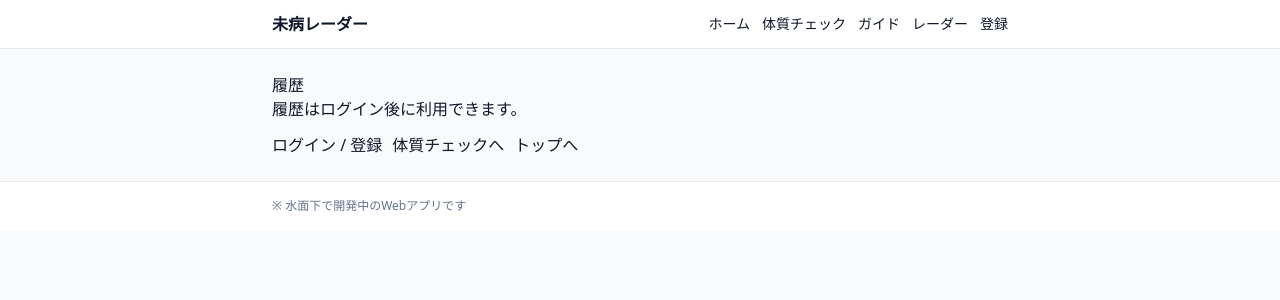
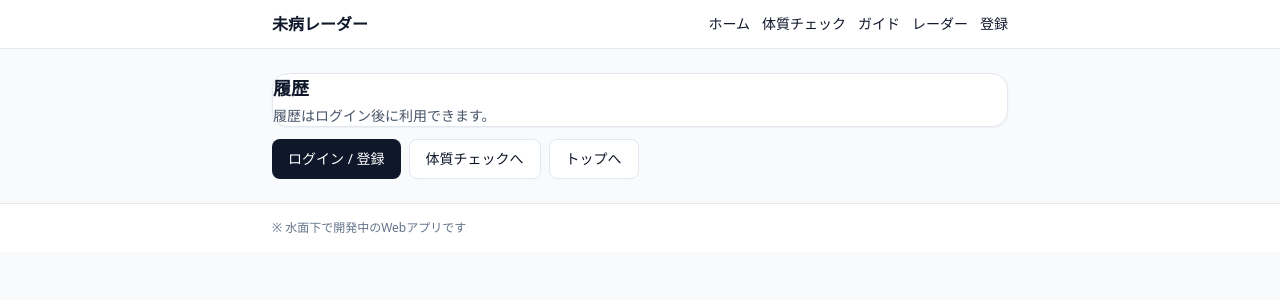
Before and after one commit to totonoucare/totonoucare-webapp, a Next.js app: page /history in a window 1280 px wide. Shown: the top 300 px of the page. Built offline with nearby package versions, Linux system fonts and the light colour scheme; no server answers.

Commit message:
Update page.js

```diff
--- a/app/history/page.js
+++ b/app/history/page.js
@@ -2,6 +2,9 @@
 
 import { useEffect, useState } from "react";
 import { supabase } from "@/lib/supabaseClient";
+import Card from "@/components/ui/Card";
+import Button from "@/components/ui/Button";
+import { SYMPTOM_LABELS, getCoreLabel } from "@/lib/diagnosis/v2/labels";
 
 export default function HistoryPage() {
   const [session, setSession] = useState(null);
@@ -27,10 +30,12 @@ export default function HistoryPage() {
           return;
         }
 
-        const userId = s.user?.id;
-        const res = await fetch(`/api/assessments/list?user_id=${encodeURIComponent(userId)}&limit=50`);
+        const token = s.access_token;
+        const res = await fetch(`/api/diagnosis/v2/events/list?limit=50`, {
+          headers: { Authorization: `Bearer ${token}` },
+        });
+
         const json = await res.json().catch(() => ({}));
-
         if (!res.ok) {
           setMsg(json?.error || "履歴の取得に失敗しました。");
           setLoading(false);
@@ -62,73 +67,93 @@ export default function HistoryPage() {
 
   if (loading) {
     return (
-      <div className="card">
-        <h1>履歴</h1>
-        <p className="small">読み込み中…</p>
-      </div>
+      <Card>
+        <h1 className="text-lg font-semibold">履歴</h1>
+        <p className="text-sm text-slate-600 mt-1">読み込み中…</p>
+      </Card>
     );
   }
 
   if (!session) {
     return (
-      <div className="card">
-        <h1>履歴</h1>
-        <p className="small">履歴はログイン後に利用できます。</p>
-        <div style={{ display: "flex", gap: 10, flexWrap: "wrap", marginTop: 12 }}>
-          <a className="btn primary" href="/signup">ログイン / 登録</a>
-          <a className="btn" href="/check">体質チェックへ</a>
-          <a className="btn" href="/">トップへ</a>
+      <div className="space-y-3">
+        <Card>
+          <h1 className="text-lg font-semibold">履歴</h1>
+          <p className="text-sm text-slate-600 mt-1">
+            履歴はログイン後に利用できます。
+          </p>
+        </Card>
+        <div className="flex gap-2">
+          <Button onClick={() => (window.location.href = "/signup")}>ログイン / 登録</Button>
+          <Button variant="secondary" onClick={() => (window.location.href = "/check")}>
+            体質チェックへ
+          </Button>
+          <Button variant="secondary" onClick={() => (window.location.href = "/")}>
+            トップへ
+          </Button>
         </div>
       </div>
     );
   }
 
   return (
-    <div className="card">
-      <h1>履歴</h1>
-      <p className="small">ログイン中：{session.user?.email}</p>
+    <div className="space-y-3">
+      <Card>
+        <h1 className="text-lg font-semibold">履歴</h1>
+        <div className="mt-1 text-sm text-slate-600">
+          ログイン中：{session.user?.email}
+        </div>
 
-      <div style={{ display: "flex", gap: 10, flexWrap: "wrap", marginTop: 12 }}>
-        <a className="btn primary" href="/check">新しくチェックする</a>
-        <a className="btn" href="/guide">ケアガイド</a>
-        <a className="btn" href="/">トップ</a>
-        <button className="btn" onClick={logout}>ログアウト</button>
-      </div>
+        <div className="mt-3 flex gap-2 flex-wrap">
+          <Button onClick={() => (window.location.href = "/check")}>新しくチェックする</Button>
+          <Button variant="secondary" onClick={() => (window.location.href = "/radar")}>
+            レーダー
+          </Button>
+          <Button variant="secondary" onClick={() => (window.location.href = "/guide")}>
+            ケアガイド
+          </Button>
+          <Button variant="secondary" onClick={logout}>
+            ログアウト
+          </Button>
+        </div>
+      </Card>
 
-      <hr />
-
-      {msg ? <p className="small">{msg}</p> : null}
+      {msg ? <Card>{msg}</Card> : null}
 
       {rows.length === 0 ? (
-        <div className="card">
-          <h2 style={{ marginTop: 0 }}>まだ履歴がありません</h2>
-          <p className="small">体質チェックを行うと、ここに記録が残ります。</p>
-          <a className="btn primary" href="/check">体質チェックへ</a>
-        </div>
+        <Card>
+          <h2 className="font-semibold">まだ履歴がありません</h2>
+          <p className="text-sm text-slate-600 mt-1">
+            体質チェックを行うと、ここに記録が残ります。
+          </p>
+          <div className="mt-3">
+            <Button onClick={() => (window.location.href = "/check")}>体質チェックへ</Button>
+          </div>
+        </Card>
       ) : (
-        <div style={{ display: "grid", gap: 12 }}>
+        <div className="space-y-2">
           {rows.map((r) => {
-            const payload = r.payload || {};
-            const type = payload.type || r.result_type || "（不明）";
-            const symptom = payload?.answers?.symptom || r.symptom || "（未選択）";
-            const created = r.created_at ? new Date(r.created_at).toLocaleString("ja-JP") : "—";
+            const created = r.created_at
+              ? new Date(r.created_at).toLocaleString("ja-JP")
+              : "—";
+            const symptom = r.symptom_focus
+              ? SYMPTOM_LABELS[r.symptom_focus] || r.symptom_focus
+              : "未設定";
+            const coreCode = r?.computed?.core_code;
+            const coreTitle = coreCode ? getCoreLabel(coreCode)?.title : "（判定中）";
 
             return (
-              <div className="card" key={r.id}>
-                <div className="small">作成日時：{created}</div>
-                <div style={{ fontWeight: 700, marginTop: 6 }}>
-                  {type} / {symptom}
+              <Card key={r.id}>
+                <div className="text-xs text-slate-500">{created}</div>
+                <div className="mt-1 font-medium">
+                  {symptom} / {coreTitle}
                 </div>
-
-                <div style={{ display: "flex", gap: 10, flexWrap: "wrap", marginTop: 12 }}>
-                  <a className="btn primary" href={`/guide?result=${encodeURIComponent(r.id)}`}>
-                    この結果でガイドを見る
-                  </a>
-                  <a className="btn" href={`/result/${encodeURIComponent(r.id)}`}>
+                <div className="mt-3">
+                  <Button onClick={() => (window.location.href = `/result/${r.id}`)}>
                     結果を見る
-                  </a>
+                  </Button>
                 </div>
-              </div>
+              </Card>
             );
           })}
         </div>
```
